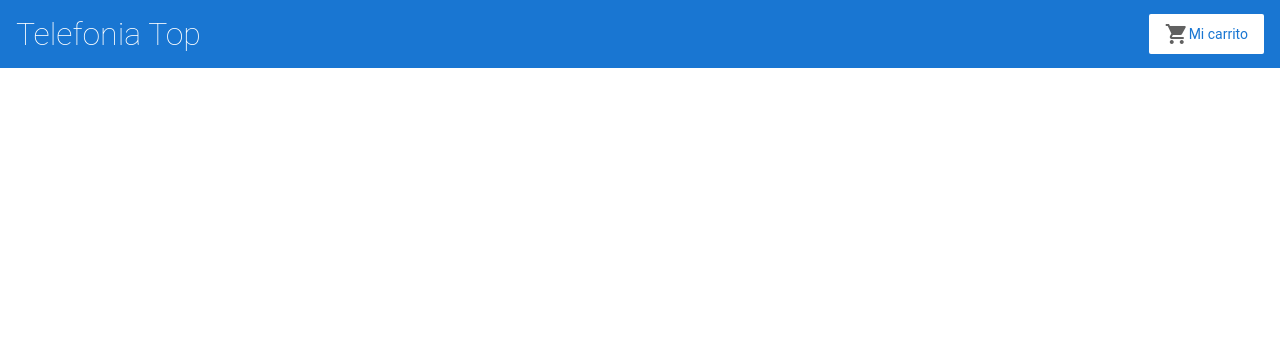
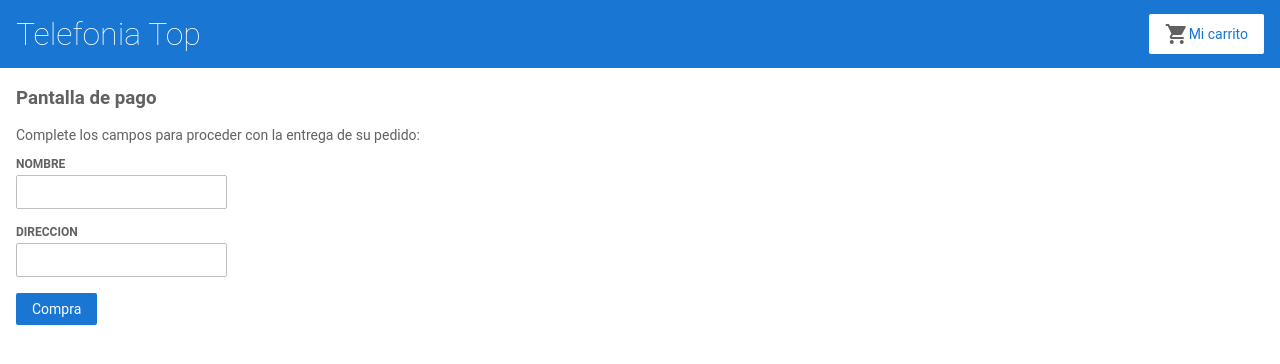
Before and after one commit to joelgauchia/17sjjc, an Angular app: page /payment in a window 1280 px wide. Before the commit this address led to /. Shown: the top 364 px of the page. Built offline with nearby package versions, Linux system fonts and the light colour scheme.

Commit message:
Afegit pantalla de pago

```diff
--- a/src/app/app.module.ts
+++ b/src/app/app.module.ts
@@ -10,6 +10,7 @@ import { ProductListComponent } from './product-list/product-list.component';
 import { ProductDetailsComponent } from './product-details/product-details.component';
 import { CartComponent } from './cart/cart.component';
 import { ShippingComponent } from './shipping/shipping.component';
+import { PaymentComponent } from './payment/payment.component';
 
 @NgModule({
   imports: [
@@ -21,6 +22,7 @@ import { ShippingComponent } from './shipping/shipping.component';
       { path: 'products/:productId', component: ProductDetailsComponent },
       { path: 'cart', component: CartComponent },
       { path: 'shipping', component: ShippingComponent },
+      { path: 'payment', component: PaymentComponent },
     ])
   ],
   declarations: [
@@ -29,7 +31,8 @@ import { ShippingComponent } from './shipping/shipping.component';
     ProductListComponent,
     ProductDetailsComponent,
     CartComponent,
-    ShippingComponent
+    ShippingComponent,
+    PaymentComponent
   ],
   bootstrap: [
     AppComponent
--- a/src/app/cart/cart.component.html
+++ b/src/app/cart/cart.component.html
@@ -9,29 +9,9 @@
 </p>
 
 <div class="cart-item" *ngFor="let item of items">
-  <span>{{ item.name }}</span>
+  <span>{{ item.name}}</span>
   <span>{{ item.price | currency }}</span>
   <button type="button" (click)="removeProduct(item.id)">Eliminar de la cesta</button>
 </div>
 
-<p class="missatge">Complete los campos para proceder con la entrega de su pedido:</p>
-
-<form [formGroup]="checkoutForm" (ngSubmit)="onSubmit()">
-
-    <div>
-        <label for="name">
-          Nombre
-        </label>
-        <input id="name" type="text" formControlName="name">
-      </div>
-
-      <div>
-        <label for="address">
-          Direccion
-        </label>
-        <input id="address" type="text" formControlName="address">
-      </div>
-
-      <button class="button" type="submit">Compra</button>
-
-  </form>
+<button *ngIf="items.length != 0" type="button" [routerLink]="['/payment']">Comprar</button>
--- a/src/app/cart/cart.component.ts
+++ b/src/app/cart/cart.component.ts
@@ -1,5 +1,4 @@
 import { Component } from '@angular/core';
-import { FormGroup, FormBuilder, Validators } from '@angular/forms';
 
 import { CartService } from '../cart.service';
 
@@ -13,22 +12,9 @@ export class CartComponent {
 
   items = this.cartService.getItems();
 
-  checkoutForm = this.formBuilder.group({
-    name: ['', Validators.required],
-    address: ['', Validators.required],
-  });
-
   constructor(
     private cartService: CartService,
-    private formBuilder: FormBuilder,
   ) { }
-
-  onSubmit(): void {
-    // Process checkout data here
-    this.items = this.cartService.clearCart();
-    console.warn('Your order has been submitted', this.checkoutForm.value);
-    this.checkoutForm.reset();
-  }
 
   removeProduct(id: number): void {
     this.cartService.deleteItem(id);
--- /dev/null
+++ b/src/app/payment/payment.component.html
@@ -0,0 +1,29 @@
+<h3>Pantalla de pago</h3>
+
+<p class="missatge">Complete los campos para proceder con la entrega de su pedido:</p>
+
+<form *ngIf="!comprat" [formGroup]="checkoutForm" (ngSubmit)="onSubmit()">
+
+    <div>
+        <label for="name">
+          Nombre
+        </label>
+        <input id="name" type="text" formControlName="name">
+      </div>
+
+      <div>
+        <label for="address">
+          Direccion
+        </label>
+        <input id="address" type="text" formControlName="address">
+      </div>
+
+      <button class="button" type="submit">Compra</button>
+
+  </form>
+
+  <p *ngIf="comprat" >
+    Has realizado la compra correctamente!
+  </p>
+
+  <button *ngIf="comprat" type="button" [routerLink]="['']">Volver al inicio</button>
--- /dev/null
+++ b/src/app/payment/payment.component.ts
@@ -0,0 +1,39 @@
+import { Component } from '@angular/core';
+import { FormGroup, FormBuilder, Validators } from '@angular/forms';
+import { CartService } from '../cart.service';
+import { products } from '../products';
+
+@Component({
+  selector: 'app-payment',
+  templateUrl: './payment.component.html',
+  styleUrls: ['./payment.component.css']
+})
+export class PaymentComponent {
+
+  items = this.cartService.getItems();
+  comprat: boolean = false;
+
+  checkoutForm = this.formBuilder.group({
+    name: ['', Validators.required],
+    address: ['', Validators.required],
+  });
+
+  constructor(
+    private formBuilder: FormBuilder,
+    private cartService: CartService,
+  ) { }
+
+  onSubmit(): void {
+    // Process checkout data here
+    this.showItems();
+    this.items = this.cartService.clearCart();
+    this.checkoutForm.reset();
+    this.comprat = true;
+  }
+
+  private showItems() {
+    for (let item in this.items) {
+      console.warn("Has comprat ", this.items[item].name, this.items[item].price);
+    }
+  }
+}
```
Also changed, not shown: src/app/payment/payment.component.css (added).
